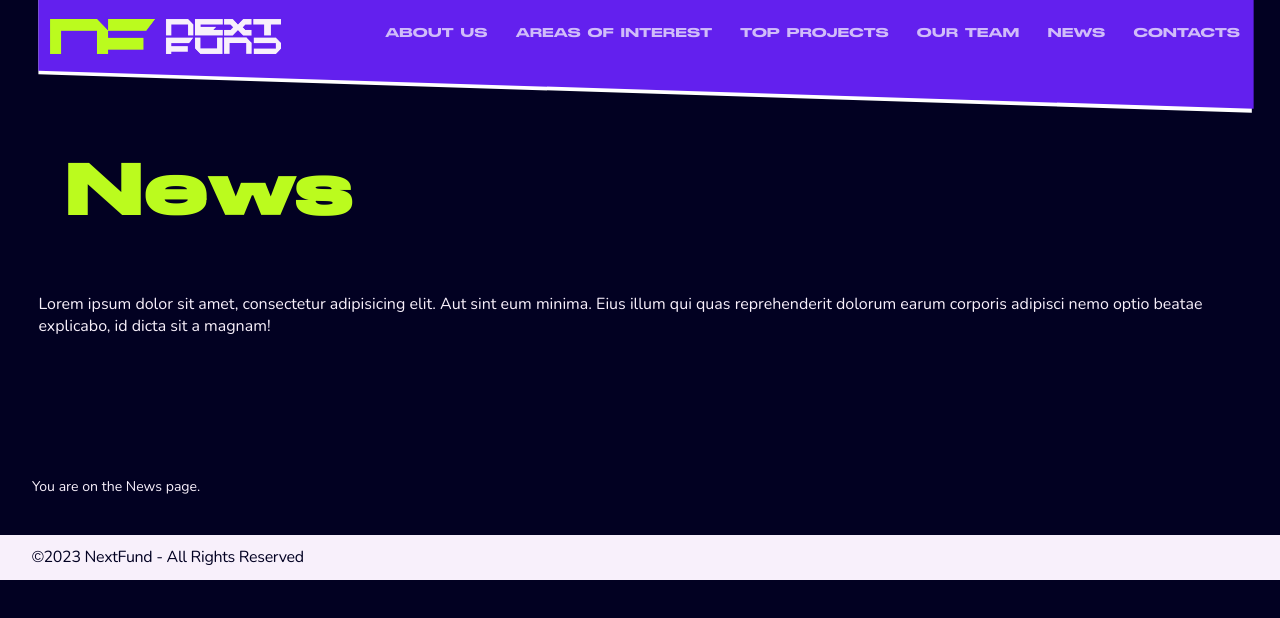
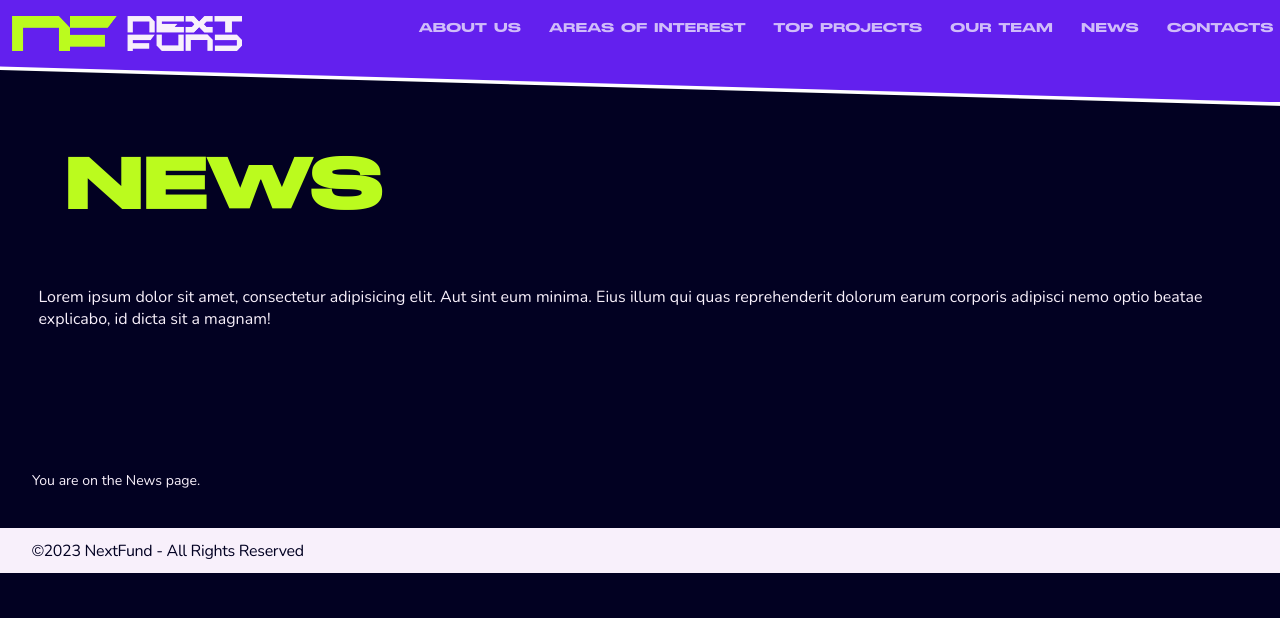
Before and after one commit to alfredolandi97/Beltramini-Landi-Sannino-Vallacqua-hyapp, a Nuxt app: page /news in a window 1280 px wide. Shown: the top 618 px of the page. Built offline with nearby package versions, Linux system fonts and the light colour scheme; no server answers.

Commit message:
news e header

```diff
--- a/components/TheHeader.vue
+++ b/components/TheHeader.vue
@@ -32,8 +32,8 @@
   justify-content: space-between;
   align-items: center;
   clip-path: polygon(0 0, 100% 0, 100% 100%, 0 66%);
-  width: 93.8%;
-  height: 8.8vw;
+  width: 100%;
+  height: 8.3vw;
   z-index: 998;
 
 }
@@ -44,13 +44,14 @@
       background-color: #6320EE;
       padding-left: 1%;
       margin-bottom: 2%;
+      margin-left: -3vw;
       height: 7vw;
       display: flex;
       justify-content: space-between;
       align-items: center;
       clip-path: polygon(0 0, 100% 0, 100% 100%, 0 65%);
-      width:100%;
-      height:8.5vw;
+      width:106%;
+      height:8vw;
       z-index:999;
 
   }
--- a/pages/news.vue
+++ b/pages/news.vue
@@ -1,5 +1,5 @@
 <template>
-    <h1 class="titolo">News</h1>
+    <h1 class="titolo">NEWS</h1>
 
     <p class="descrPag">Lorem ipsum dolor sit amet, consectetur adipisicing elit. Aut sint eum minima. Eius illum qui quas reprehenderit dolorum earum corporis adipisci nemo optio beatae explicabo, id dicta sit a magnam!</p>
 
```
